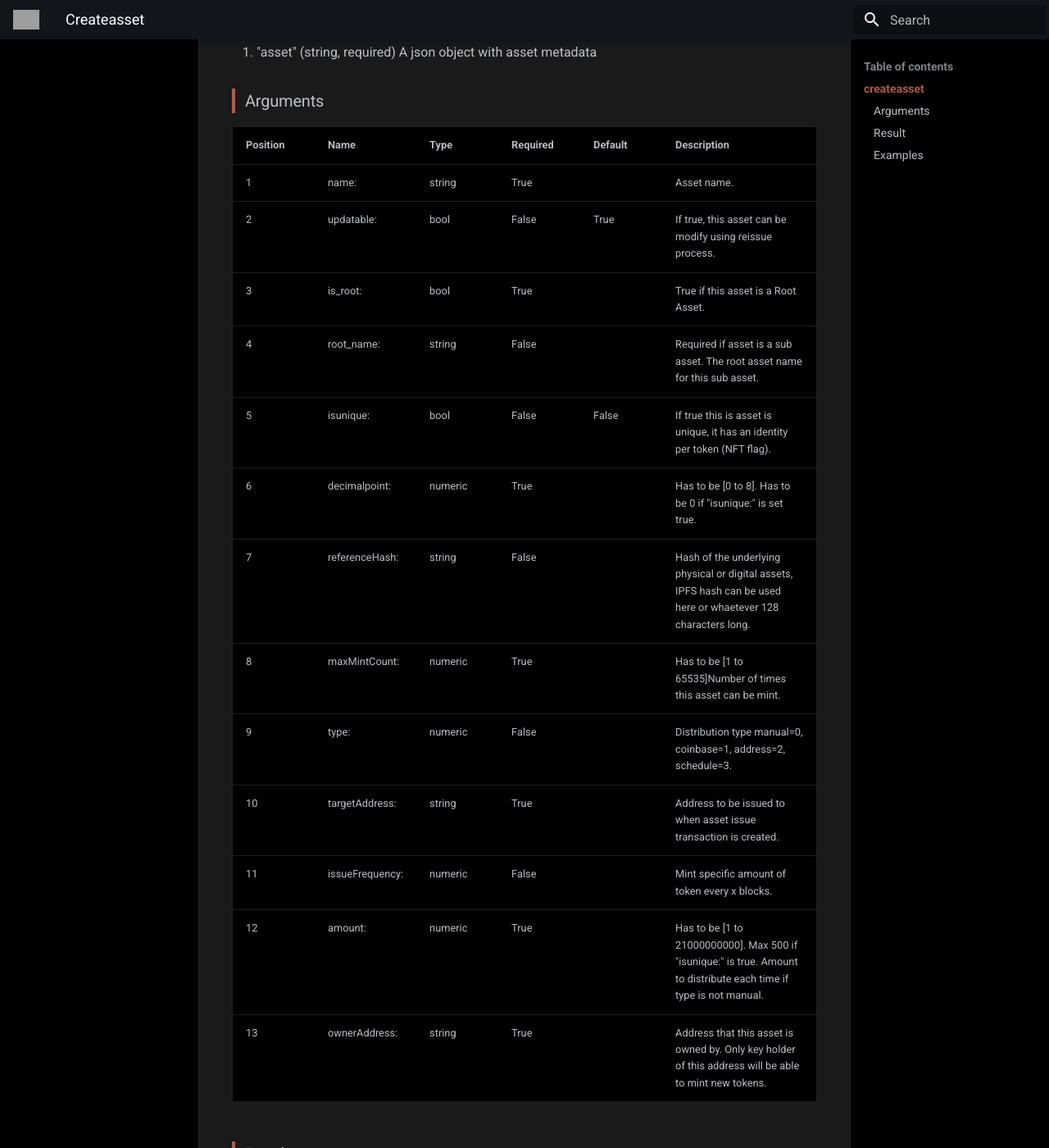
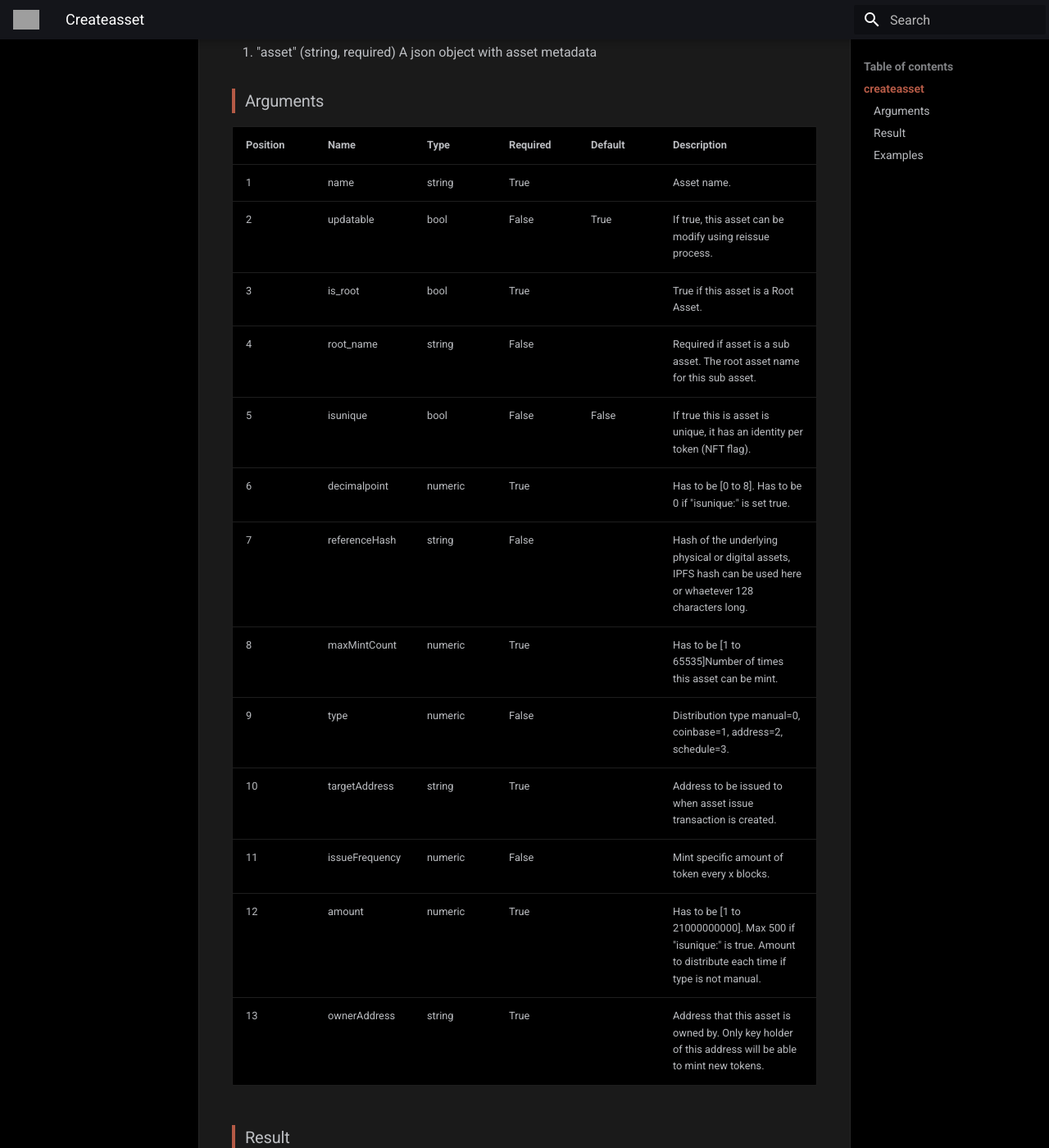
Before and after one commit to Raptor3um/learn-raptoreum, an MkDocs documentation site: the page built from docs/dev/rpc/includes/createasset.md, in a window 1280 px wide and 1400 px high, scrolled down 313 px. Shown: the whole window at 82% size. Built offline with MkDocs 1.6.1 and Material for MkDocs 9.7.7, drawn with Linux system fonts in a browser that asks for light colours; grey boxes are pictures that could not be loaded.

```diff
--- a/docs/dev/rpc/includes/createasset.md
+++ b/docs/dev/rpc/includes/createasset.md
@@ -6,19 +6,19 @@
 
 | Position | Name            | Type    | Required | Default | Description                                                                                                         |
 | :---     | :---            | :---    | :---     | :---    | :---                                                                                                                |
-| 1        | name:           | string  | True     |         | Asset name.                                                                                                         |
-| 2        | updatable:      | bool    | False    | True    | If true, this asset can be modify using reissue process.                                                            |
-| 3        | is_root:        | bool    | True     |         | True if this asset is a Root Asset.                                                                                 |
-| 4        | root_name:      | string  | False    |         | Required if asset is a sub asset. The root asset name for this sub asset.                                           |
-| 5        | isunique:       | bool    | False    | False   | If true this is asset is unique, it has an identity per token (NFT flag).                                           |
-| 6        | decimalpoint:   | numeric | True     |         | Has to be [0 to 8]. Has to be 0 if "isunique:" is set true.                                                         |
-| 7        | referenceHash:  | string  | False    |         | Hash of the underlying physical or digital assets, IPFS hash can be used here or whaetever 128 characters long.     |
-| 8        | maxMintCount:   | numeric | True     |         | Has to be [1 to 65535]Number of times this asset can be mint.                                                       |
-| 9        | type:           | numeric | False    |         | Distribution type manual=0, coinbase=1, address=2, schedule=3.                                                      |
-| 10       | targetAddress:  | string  | True     |         | Address to be issued to when asset issue transaction is created.                                                    |
-| 11       | issueFrequency: | numeric | False    |         | Mint specific amount of token every x blocks.                                                                       |
-| 12       | amount:         | numeric | True     |         | Has to be [1 to 21000000000]. Max 500 if "isunique:" is true. Amount to distribute each time if type is not manual. |
-| 13       | ownerAddress:   | string  | True     |         | Address that this asset is owned by. Only key holder of this address will be able to mint new tokens.               |
+| 1        | name            | string  | True     |         | Asset name.                                                                                                         |
+| 2        | updatable       | bool    | False    | True    | If true, this asset can be modify using reissue process.                                                            |
+| 3        | is_root         | bool    | True     |         | True if this asset is a Root Asset.                                                                                 |
+| 4        | root_name       | string  | False    |         | Required if asset is a sub asset. The root asset name for this sub asset.                                           |
+| 5        | isunique        | bool    | False    | False   | If true this is asset is unique, it has an identity per token (NFT flag).                                           |
+| 6        | decimalpoint    | numeric | True     |         | Has to be [0 to 8]. Has to be 0 if "isunique:" is set true.                                                         |
+| 7        | referenceHash   | string  | False    |         | Hash of the underlying physical or digital assets, IPFS hash can be used here or whaetever 128 characters long.     |
+| 8        | maxMintCount    | numeric | True     |         | Has to be [1 to 65535]Number of times this asset can be mint.                                                       |
+| 9        | type            | numeric | False    |         | Distribution type manual=0, coinbase=1, address=2, schedule=3.                                                      |
+| 10       | targetAddress   | string  | True     |         | Address to be issued to when asset issue transaction is created.                                                    |
+| 11       | issueFrequency  | numeric | False    |         | Mint specific amount of token every x blocks.                                                                       |
+| 12       | amount          | numeric | True     |         | Has to be [1 to 21000000000]. Max 500 if "isunique:" is true. Amount to distribute each time if type is not manual. |
+| 13       | ownerAddress    | string  | True     |         | Address that this asset is owned by. Only key holder of this address will be able to mint new tokens.               |
 
 
 
```
